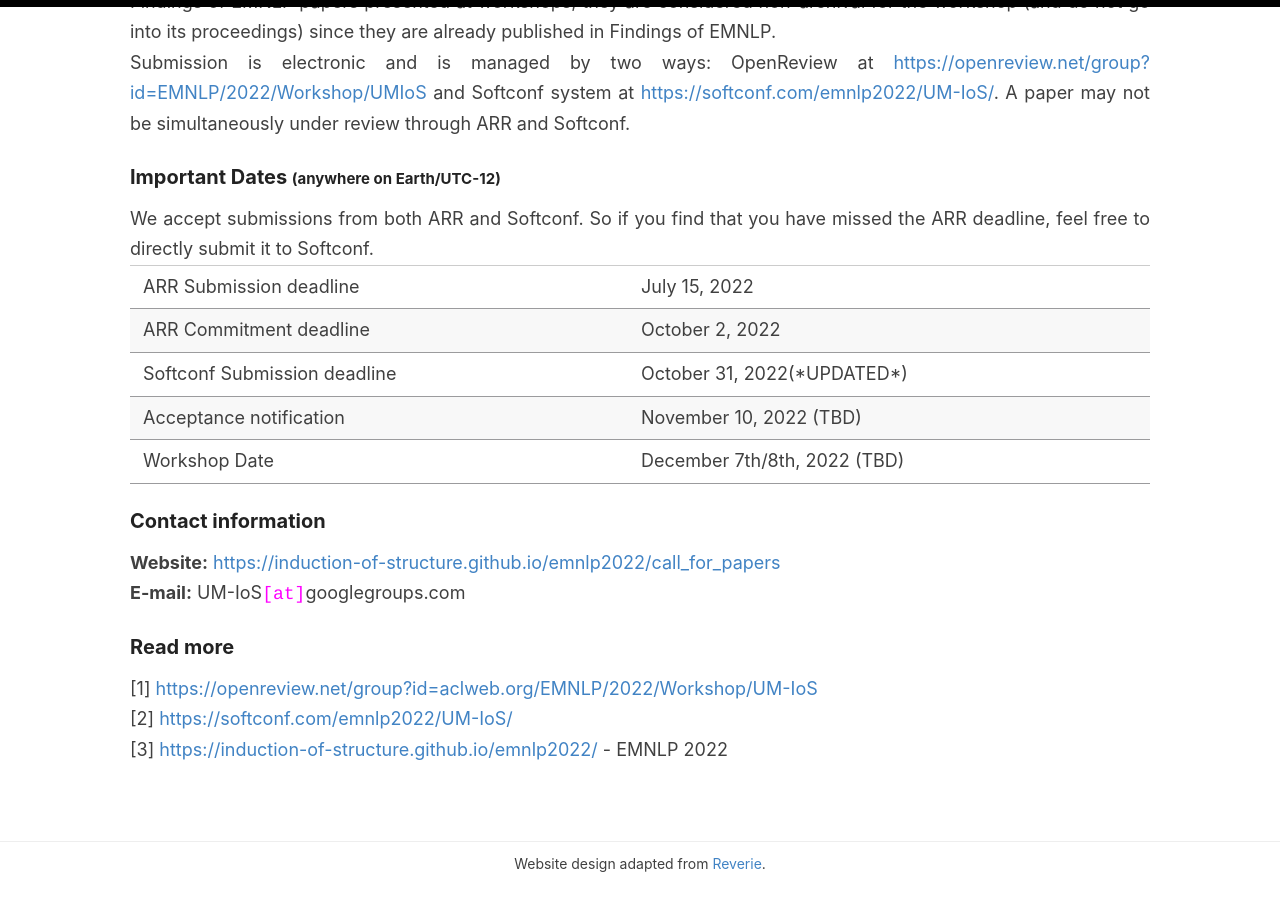
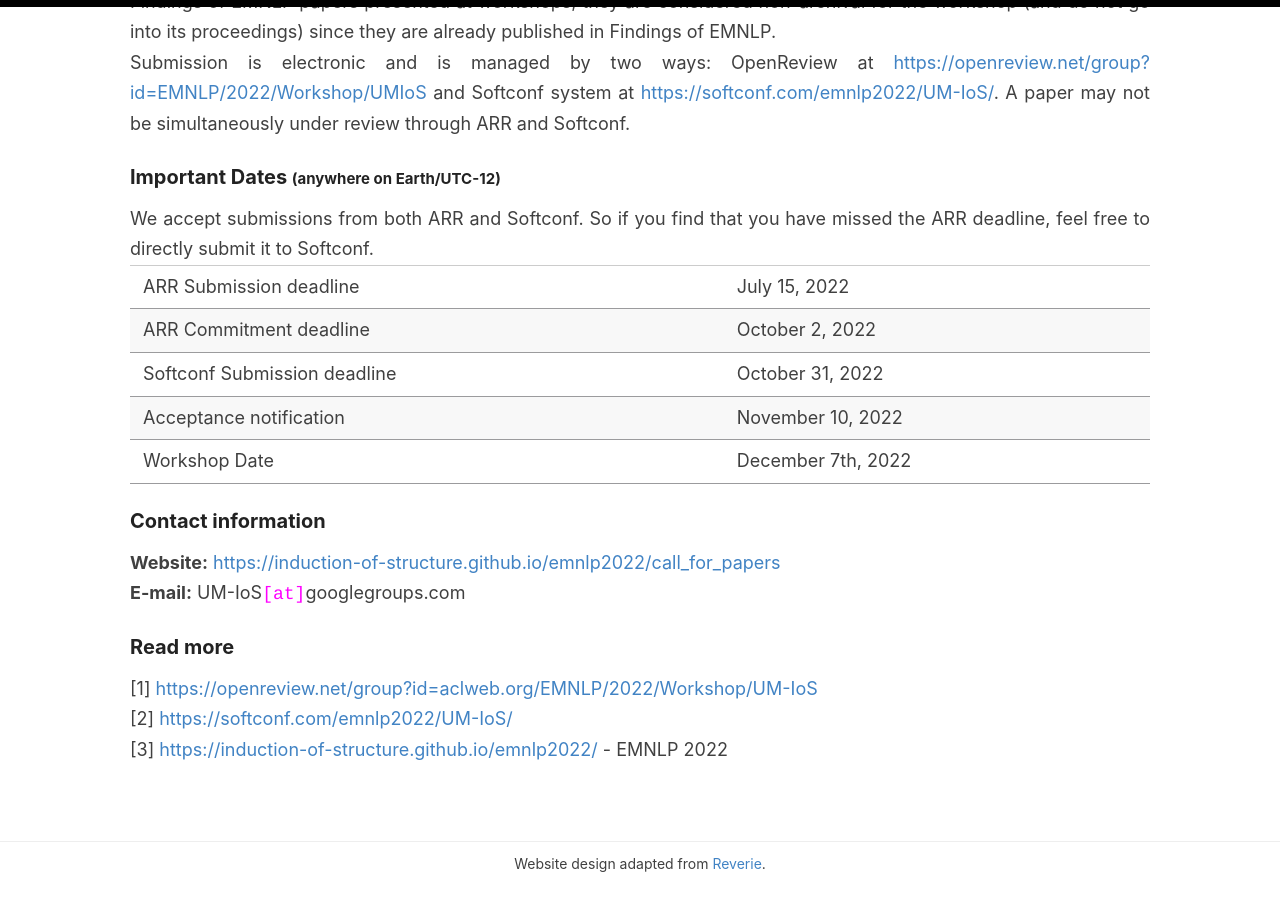
Before and after one commit to induction-of-structure/acl2022, a Jekyll site: the page built from _pages/call_for_papers.md, in a window 1280 px wide and 900 px high, scrolled down 1468 px. Built offline with Jekyll 4.4.1, drawn with Linux system fonts in a browser that asks for light colours.

Commit message:
Update call_for_papers.md

```diff
--- a/_pages/call_for_papers.md
+++ b/_pages/call_for_papers.md
@@ -45,20 +45,20 @@ We accept submissions from both ARR and Softconf. So if you find that you have m
 <tbody>
 <tr><td>ARR Submission deadline</td><td>July 15, 2022</td></tr>
 <tr><td>ARR Commitment deadline</td><td>October 2, 2022</td></tr>
-<tr><td>Softconf Submission deadline</td><td>October 31, 2022(*UPDATED*)</td></tr>
-<tr><td>Acceptance notification</td><td>November 10, 2022 (TBD)</td></tr>
-<tr><td>Workshop Date</td><td>December 7th/8th, 2022 (TBD)</td></tr>
+<tr><td>Softconf Submission deadline</td><td>October 31, 2022</td></tr>
+<tr><td>Acceptance notification</td><td>November 10, 2022</td></tr>
+<tr><td>Workshop Date</td><td>December 7th, 2022</td></tr>
 
 </tbody>
 </table>
 
 <!-- **ARR Submission deadline:** The last possible ARR deadline for papers (to have meta-reviews on time to be able to commit to our venue) is July 15. The last commitment deadline for ARR papers (that have meta reviews) is October 2.
 
-**Softconf Submission deadline:** October 31, 2022 ((*UPDATED*))
+**Softconf Submission deadline:** October 31, 2022
 
 **Acceptance notification:** November 10, 2022
 
-**Workshop Date:** December 7th or 8th, 2022 (TBD)
+**Workshop Date:** December 7th, 2022
 
 This workshop will be *virtual*.
  --->
```
